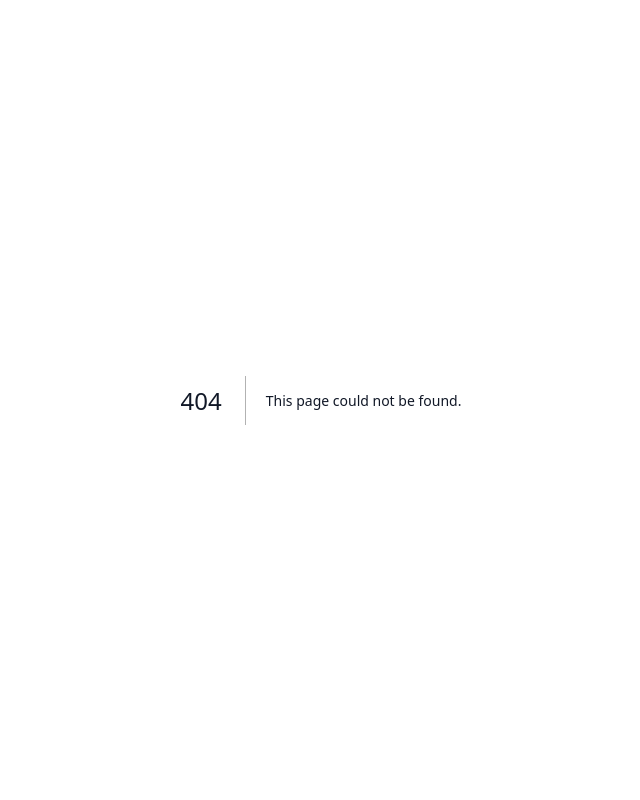
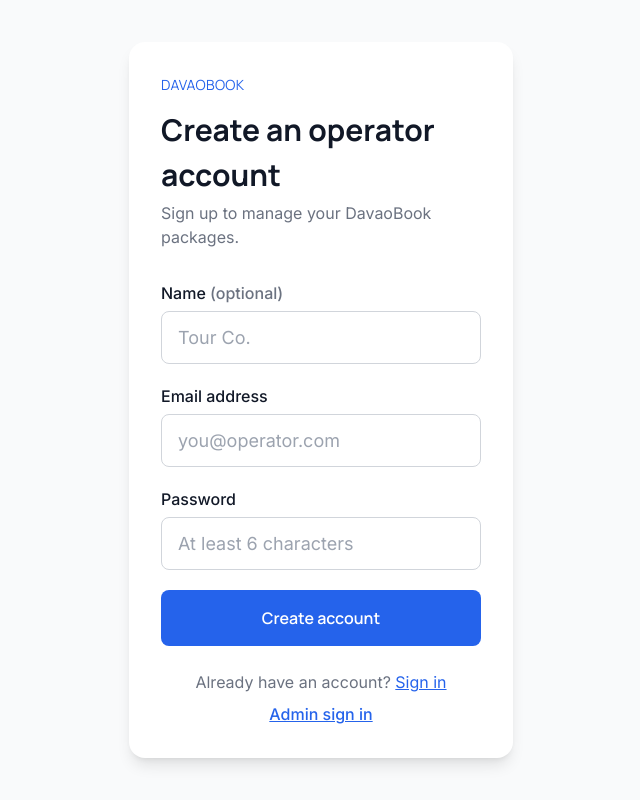
Before and after one commit to tiny-coder-2104/davaobook, a Next.js app: page /auth/signup in a window 1280 px wide. Before the commit this address had no page. Shown: the whole page, without its empty margins (319-959 px from the left). Built offline with nearby package versions, Linux system fonts and the light colour scheme.

Commit message:
feat: add visible admin sign-in link + operator signup page (auth discoverability)

```diff
--- a/app/auth/login/page.tsx
+++ b/app/auth/login/page.tsx
@@ -1,6 +1,7 @@
 "use client";
 
 import { Suspense, useEffect, useState, type FormEvent } from "react";
+import Link from "next/link";
 import { useRouter, useSearchParams } from "next/navigation";
 import { createBrowserClient } from "@/lib/supabase-browser";
 
@@ -151,6 +152,13 @@ function LoginPageInner() {
             {loading ? "Sending…" : "Send login link"}
           </button>
         </form>
+
+        <p className="mt-6 text-center text-sm text-ink-muted">
+          New operator?{" "}
+          <Link href="/auth/signup" className="text-brand underline text-sm">
+            Create an account
+          </Link>
+        </p>
       </div>
     </main>
   );
--- /dev/null
+++ b/app/auth/signup/page.tsx
@@ -0,0 +1,197 @@
+"use client";
+
+import Link from "next/link";
+import { useState, type FormEvent } from "react";
+import { createBrowserClient } from "@/lib/supabase-browser";
+
+const LAST_EMAIL_KEY = "db_last_email";
+
+/**
+ * Signup page — password-based operator account creation via Supabase.
+ * Mirrors the login page card style. No auth logic shared with login.
+ */
+export default function SignupPage() {
+  const [name, setName] = useState("");
+  const [email, setEmail] = useState("");
+  const [password, setPassword] = useState("");
+  const [loading, setLoading] = useState(false);
+  const [sent, setSent] = useState(false);
+  const [error, setError] = useState("");
+
+  const card = "w-full max-w-sm bg-surface rounded-2xl shadow-lg p-8";
+
+  async function handleSubmit(e: FormEvent) {
+    e.preventDefault();
+    setError("");
+
+    if (password.length < 6) {
+      setError("Password must be at least 6 characters.");
+      return;
+    }
+
+    setLoading(true);
+
+    try {
+      const supabase = createBrowserClient();
+      const { error: authError } = await supabase.auth.signUp({
+        email,
+        password,
+        options: {
+          data: { name },
+          emailRedirectTo: `${window.location.origin}/auth/callback`,
+        },
+      });
+
+      if (authError) {
+        const msg = authError.message.toLowerCase();
+        if (/rate|too many|429|timeout/.test(msg)) {
+          setError("Too many attempts — please wait a moment and try again.");
+        } else if (/already.*registered|already exists|user.*exist|registered/i.test(msg)) {
+          setError("An account with that email already exists. Try signing in instead.");
+        } else if (/password.*(weak|6|short|length)/i.test(msg)) {
+          setError("Password is too weak — use at least 6 characters.");
+        } else {
+          setError(authError.message);
+        }
+      } else {
+        localStorage.setItem(LAST_EMAIL_KEY, email);
+        setSent(true);
+      }
+    } catch {
+      setError("Network error — check your connection and try again.");
+    } finally {
+      setLoading(false);
+    }
+  }
+
+  if (sent) {
+    return (
+      <main className="min-h-screen flex items-center justify-center bg-gray-50 px-4 py-10">
+        <div className={card}>
+          <div className="mb-4 text-5xl text-center">📬</div>
+          <h1 className="font-heading text-2xl font-bold text-center mb-2">
+            Check your email
+          </h1>
+          <p className="text-ink-muted text-center mb-6">
+            We sent a confirmation email to{" "}
+            <strong className="text-ink">{email}</strong>. Click the link
+            inside to activate your operator account.
+          </p>
+          <button
+            onClick={() => {
+              setSent(false);
+              setEmail("");
+              setPassword("");
+            }}
+            className="mx-auto block text-brand underline text-sm"
+          >
+            Use a different email
+          </button>
+          <p className="mt-6 text-center text-xs text-ink-muted">DavaoBook</p>
+        </div>
+      </main>
+    );
+  }
+
+  return (
+    <main className="min-h-screen flex items-center justify-center bg-gray-50 px-4 py-10">
+      <div className={card}>
+        <p className="text-xs font-heading text-brand uppercase tracking-wide mb-3">
+          DavaoBook
+        </p>
+        <h1 className="font-heading text-2xl font-bold mb-1">
+          Create an operator account
+        </h1>
+        <p className="text-ink-muted mb-8">
+          Sign up to manage your DavaoBook packages.
+        </p>
+
+        <form onSubmit={handleSubmit} className="space-y-5">
+          <div>
+            <label
+              htmlFor="name"
+              className="block text-sm font-medium mb-1.5"
+            >
+              Name <span className="text-ink-muted">(optional)</span>
+            </label>
+            <input
+              id="name"
+              type="text"
+              value={name}
+              onChange={(e) => setName(e.target.value)}
+              placeholder="Tour Co."
+              className="w-full rounded-touch border border-gray-300 px-4 py-3 text-base
+                         focus:outline-none focus:ring-2 focus:ring-brand focus:border-transparent"
+              autoComplete="name"
+            />
+          </div>
+
+          <div>
+            <label
+              htmlFor="email"
+              className="block text-sm font-medium mb-1.5"
+            >
+              Email address
+            </label>
+            <input
+              id="email"
+              type="email"
+              required
+              value={email}
+              onChange={(e) => setEmail(e.target.value)}
+              placeholder="you@operator.com"
+              className="w-full rounded-touch border border-gray-300 px-4 py-3 text-base
+                         focus:outline-none focus:ring-2 focus:ring-brand focus:border-transparent"
+              autoComplete="email"
+            />
+          </div>
+
+          <div>
+            <label
+              htmlFor="password"
+              className="block text-sm font-medium mb-1.5"
+            >
+              Password
+            </label>
+            <input
+              id="password"
+              type="password"
+              required
+              minLength={6}
+              value={password}
+              onChange={(e) => setPassword(e.target.value)}
+              placeholder="At least 6 characters"
+              className="w-full rounded-touch border border-gray-300 px-4 py-3 text-base
+                         focus:outline-none focus:ring-2 focus:ring-brand focus:border-transparent"
+              autoComplete="new-password"
+            />
+          </div>
+
+          {error && <p className="text-status-cancelled text-sm">{error}</p>}
+
+          <button
+            type="submit"
+            disabled={loading}
+            className="btn-primary w-full disabled:opacity-50"
+          >
+            {loading ? "Creating…" : "Create account"}
+          </button>
+        </form>
+
+        <div className="mt-6 space-y-2 text-center">
+          <p className="text-sm text-ink-muted">
+            Already have an account?{" "}
+            <Link href="/auth/login" className="text-brand underline text-sm">
+              Sign in
+            </Link>
+          </p>
+          <p className="text-sm text-ink-muted">
+            <Link href="/auth/login" className="text-brand underline text-sm font-medium">
+              Admin sign in
+            </Link>
+          </p>
+        </div>
+      </div>
+    </main>
+  );
+}
--- a/app/page.tsx
+++ b/app/page.tsx
@@ -1,3 +1,4 @@
+import Link from "next/link";
 import { supabase } from "../lib/supabase";
 import type { Operator, Package } from "../lib/types";
 import TrustStrip from "./components/TrustStrip";
@@ -32,6 +33,21 @@ export default async function Home() {
 
   return (
     <main className="px-4 py-8 max-w-5xl mx-auto">
+      <header className="flex items-center justify-end gap-6 pb-8">
+        <Link
+          href="/auth/login"
+          className="text-brand text-sm font-medium hover:underline"
+        >
+          Operator sign in
+        </Link>
+        <Link
+          href="/auth/signup"
+          className="text-ink-muted text-sm font-medium hover:text-brand"
+        >
+          Create an operator account
+        </Link>
+      </header>
+
       <TrustStrip operator={operator} />
 
       {pkgList.length === 0 ? (
```
